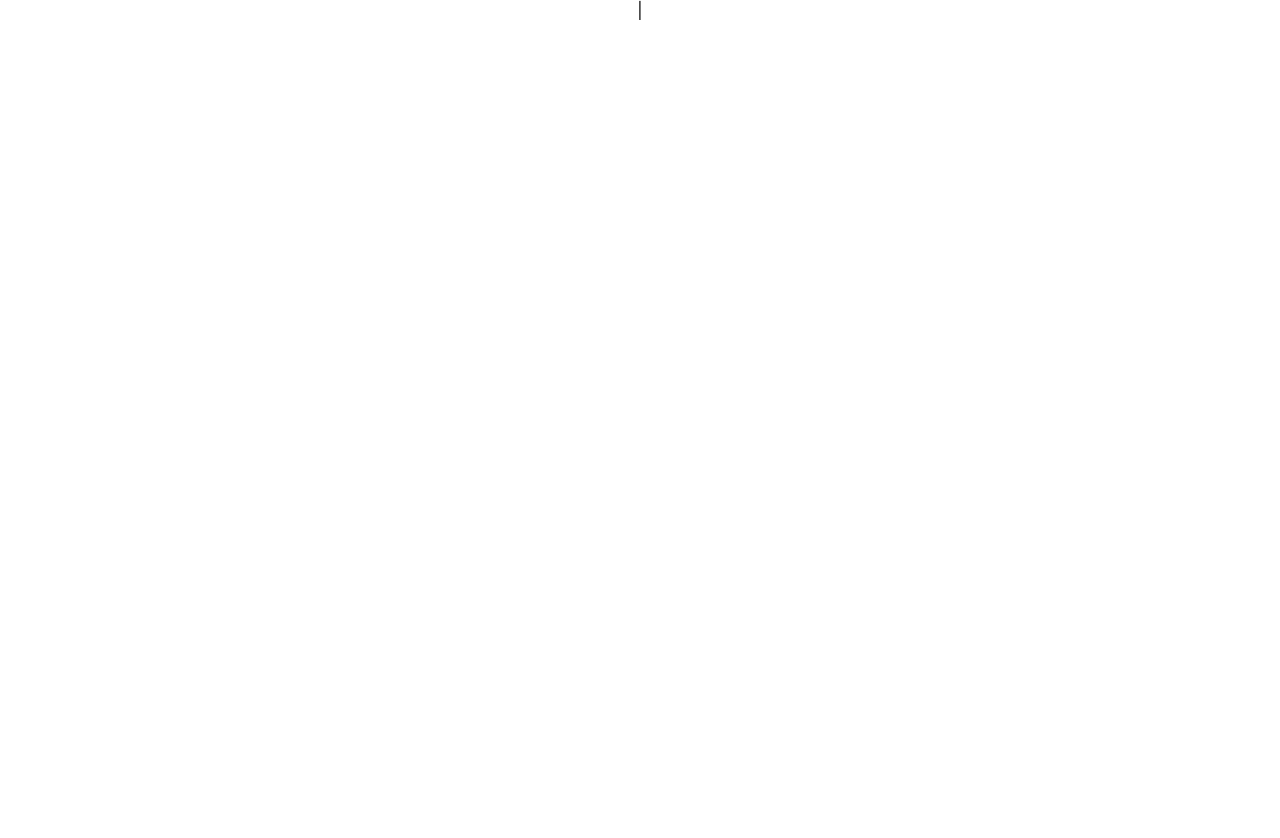
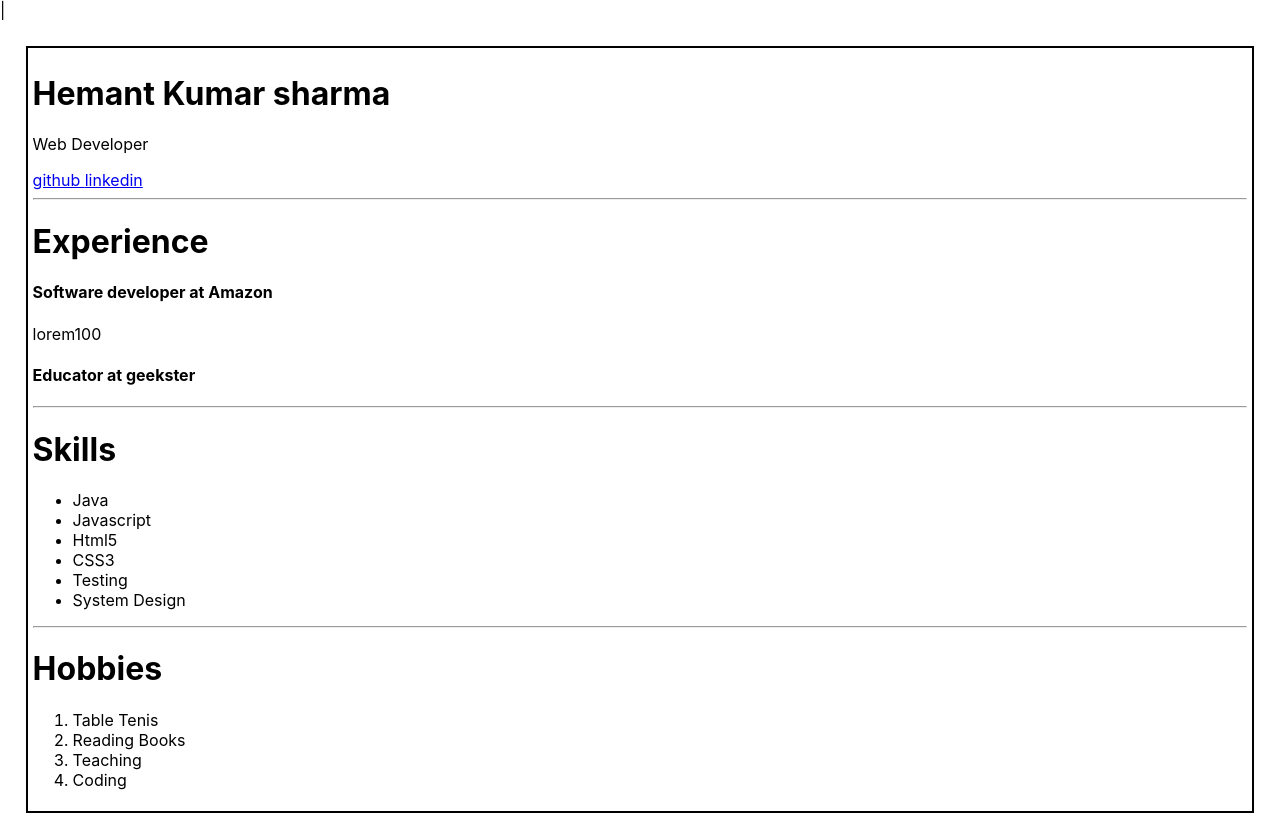
Before and after one commit to hemantsharma5321/react_assignment, a React (Create React App) app: page /componentAssign in a window 1280 px wide. Before the commit this address had no page. Before the commit the page ends 800 px from the top, so only its background shows below. Built offline with nearby package versions, Linux system fonts and the light colour scheme.

Commit message:
assignment

```diff
--- a/package.json
+++ b/package.json
@@ -8,6 +8,7 @@
     "@testing-library/user-event": "^13.5.0",
     "react": "^18.2.0",
     "react-dom": "^18.2.0",
+    "react-lorem-ipsum": "^1.4.10",
     "react-scripts": "5.0.1",
     "web-vitals": "^2.1.4"
   },
--- a/src/App.css
+++ b/src/App.css
@@ -1,6 +1,4 @@
-.App {
-  text-align: center;
-}
+
 
 .App-logo {
   height: 40vmin;
@@ -36,3 +34,8 @@
     transform: rotate(360deg);
   }
 }
+.comcontainer{
+  border: 2px solid black;
+  margin: 2%;
+  padding: 5px;
+}
--- a/src/App.js
+++ b/src/App.js
@@ -3,6 +3,7 @@ import "./App.css";
 import Page1 from "./pages/page1";
 import Page2 from "./pages/page2";
 import Home from "./pages/Home";
+import ComponentAssign from "./pages/componentAssign";
 import {Routes, Route,} from 'react-router-dom';
 
 function App() {
@@ -13,6 +14,7 @@ function App() {
       <Route path="/" element={<Home/>}></Route>
         <Route path="/page1" element={<Page1/>}></Route>
         <Route path="/page2" element={<Page2/>}></Route>
+        <Route path="/componentAssign" element={<ComponentAssign/>}></Route>
       </Routes>
     </div>
   );
--- /dev/null
+++ b/src/components/Experience.js
@@ -0,0 +1,16 @@
+const Experience = () => {
+  return (
+    <>
+      <h1>Experience</h1>
+      <h4>Software developer at Amazon</h4>
+      <p>
+        lorem100
+
+      </p>
+      <h4>Educator at geekster</h4>
+      <p></p>
+      <hr />
+    </>
+  );
+};
+export default Experience;
--- /dev/null
+++ b/src/components/Hobbies.js
@@ -0,0 +1,14 @@
+const Hobbies = () => {
+  return (
+    <>
+      <h1>Hobbies</h1>
+      <ol>
+        <li>Table Tenis</li>
+        <li>Reading Books</li>
+        <li>Teaching</li>
+        <li>Coding</li>
+      </ol>
+    </>
+  );
+};
+export default Hobbies;
--- /dev/null
+++ b/src/components/Skills.js
@@ -0,0 +1,18 @@
+const Skills = () => {
+  return (
+    <>
+      <h1>Skills</h1>
+      <ul>
+        <li>Java</li>
+        <li>Javascript</li>
+        <li>Html5</li>
+        <li>CSS3</li>
+        <li>Testing</li>
+        <li>System Design</li>
+
+      </ul>
+      <hr/>
+    </>
+  );
+};
+export default Skills;
--- /dev/null
+++ b/src/components/header.js
@@ -0,0 +1,14 @@
+import { Link } from "react-router-dom";
+const Header = () => {
+  return (
+    <>
+      <h1>Hemant Kumar sharma</h1>
+      <p>Web Developer</p>
+        <a href="https://www.github.com/hemantsharma5321">github </a>
+
+        <a href="https://www.linkedin.com/"> linkedin</a>
+        <hr/>
+    </>
+  );
+};
+export default Header;
--- a/src/pages/Home.js
+++ b/src/pages/Home.js
@@ -5,6 +5,7 @@ const Home=()=>{
         <div>
             <Link to="/Page1">Jsx-001</Link>
             <Link to="/Page2">Jsx-002</Link>
+            <Link to="/componentAssign">Component-001</Link>
         </div>
     )
 }
--- /dev/null
+++ b/src/pages/componentAssign.js
@@ -0,0 +1,18 @@
+import Experience from "../components/Experience";
+import Header from "../components/header";
+import Hobbies from "../components/Hobbies";
+import Skills from "../components/Skills";
+
+const ComponentAssign = () => {
+  return (
+    <>
+      <div className="comcontainer">
+        <Header />
+        <Experience />
+        <Skills />
+        <Hobbies />
+      </div>
+    </>
+  );
+};
+export default ComponentAssign;
```
Also changed, not shown: 1 other file (tests, documents, lock files or other folders).
